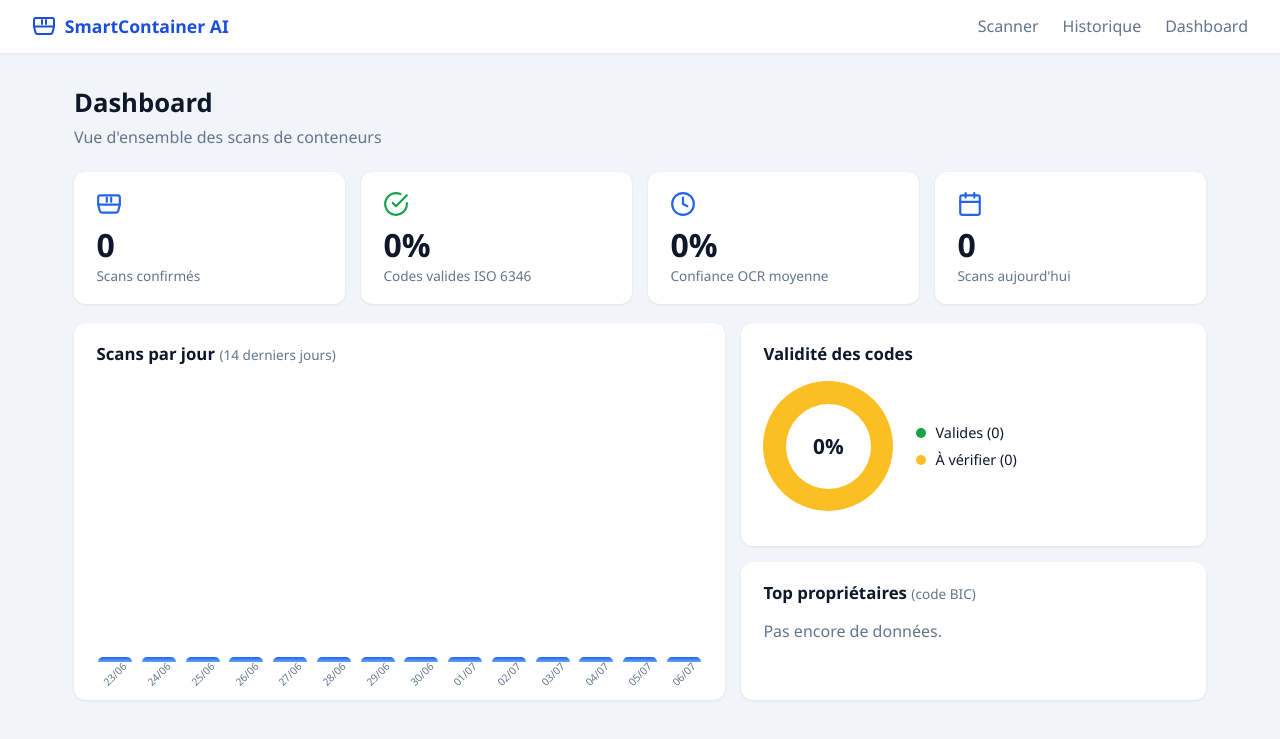
After one commit to medMansouri25/projet_container_ai, a Flask app: page /dashboard in a window 1280 px wide. The commit adds this page. Shown: the top 739 px of the page. Run offline with Flask 3, Linux system fonts and the light colour scheme; data that the repository does not hold is empty; some libraries are stand-ins or nearby versions.

Commit message:
Historique : modifier/supprimer un scan + onglet Dashboard analytique
- db.py : delete_scan, update_scan
- routes POST /scans/<id>/delete et /update (BIC normalise), GET /dashboard
- Historique : edition inline du code BIC (crayon -> champ editable ->
  Enregistrer), suppression avec confirmation
- Dashboard style Power BI sans dependance externe (CSS pur, offline) :
  KPIs (total, % valides ISO, confiance OCR moyenne, scans du jour),
  barres scans/jour 14 jours, donut validite, top proprietaires BIC
- Lien Dashboard dans la nav de toutes les pages

Co-Authored-By: Claude Fable 5 <noreply@anthropic.com>

```diff
--- a/Application/backend/app.py
+++ b/Application/backend/app.py
@@ -121,6 +121,70 @@ def history():
     return render_template("history.html", scans=scans)
 
 
+@app.route("/scans/<int:scan_id>/delete", methods=["POST"])
+def delete_scan(scan_id):
+    db.delete_scan(scan_id)
+    return redirect(url_for("history"))
+
+
+@app.route("/scans/<int:scan_id>/update", methods=["POST"])
+def update_scan(scan_id):
+    bic = (request.form.get("bic") or "").replace(" ", "").upper()
+    if bic:
+        db.update_scan(scan_id, bic)
+    return redirect(url_for("history"))
+
+
+@app.route("/dashboard")
+def dashboard():
+    db.init_db()
+    scans = db.list_scans(limit=1000)
+    stats = _compute_stats(scans)
+    return render_template("dashboard.html", **stats)
+
+
+def _compute_stats(scans: list) -> dict:
+    """KPIs et séries pour le dashboard (calculés côté Python)."""
+    from datetime import date, timedelta
+    from collections import Counter
+
+    total = len(scans)
+    valid_count = sum(1 for s in scans if ocr.validate_check_digit(s["bic"]))
+    confs = [s["ocr_confidence"] for s in scans if s.get("ocr_confidence")]
+    avg_conf = sum(confs) / len(confs) if confs else 0.0
+    today = date.today()
+    today_count = sum(1 for s in scans if s["created_at"].date() == today)
+
+    # scans par jour (14 derniers jours)
+    days = [today - timedelta(days=i) for i in range(13, -1, -1)]
+    per_day_counts = Counter(s["created_at"].date() for s in scans)
+    max_day = max((per_day_counts.get(d, 0) for d in days), default=0) or 1
+    per_day = [{
+        "label": d.strftime("%d/%m"),
+        "count": per_day_counts.get(d, 0),
+        "pct": round(per_day_counts.get(d, 0) / max_day * 100),
+    } for d in days]
+
+    # top codes proprietaires (4 premieres lettres)
+    owners = Counter(s["bic"][:4] for s in scans if len(s["bic"]) >= 4)
+    top = owners.most_common(5)
+    max_owner = top[0][1] if top else 1
+    top_owners = [{"code": c, "count": n, "pct": round(n / max_owner * 100)}
+                  for c, n in top]
+
+    valid_pct = round(valid_count / total * 100) if total else 0
+    return {
+        "total": total,
+        "valid_count": valid_count,
+        "valid_pct": valid_pct,
+        "invalid_count": total - valid_count,
+        "avg_conf_pct": round(avg_conf * 100),
+        "today_count": today_count,
+        "per_day": per_day,
+        "top_owners": top_owners,
+    }
+
+
 @app.route("/uploads/<path:name>")
 def uploads(name):
     return send_from_directory(UPLOAD_FOLDER, name)
--- a/Application/backend/db.py
+++ b/Application/backend/db.py
@@ -59,6 +59,18 @@ def save_scan(bic: str, ocr_confidence: float = None, image_path: str = None) ->
         return cur.fetchone()[0]
 
 
+def delete_scan(scan_id: int) -> None:
+    """Supprime un scan de l'historique."""
+    with get_conn() as conn, conn.cursor() as cur:
+        cur.execute("DELETE FROM scans WHERE id = %s", (scan_id,))
+
+
+def update_scan(scan_id: int, bic: str) -> None:
+    """Corrige le code BIC d'un scan existant."""
+    with get_conn() as conn, conn.cursor() as cur:
+        cur.execute("UPDATE scans SET bic = %s WHERE id = %s", (bic, scan_id))
+
+
 def list_scans(limit: int = 50) -> list:
     """Retourne les derniers scans confirmés (plus récents d'abord)."""
     with get_conn() as conn:
--- a/Application/backend/static/css/style.css
+++ b/Application/backend/static/css/style.css
@@ -164,3 +164,137 @@ h1 { font-size: 1.6rem; margin-bottom: 0.4rem; }
 .history-table tbody tr { border-top: 1px solid #f1f5f9; }
 .history-table .bic { font-family: 'Consolas', monospace; font-weight: 700; }
 .thumb { width: 72px; height: 48px; object-fit: cover; border-radius: 6px; }
+
+main.wide { max-width: 1180px; }
+
+/* ── Actions historique ─────────────────────────────────────── */
+.btn-small { padding: 0.4rem 0.6rem; font-size: 0.85rem; }
+.btn-danger { background: #fee2e2; color: var(--danger); }
+.btn-danger:hover { background: var(--danger); color: #fff; }
+.inline-form { display: inline; }
+.actions { white-space: nowrap; }
+.edit-form { display: flex; gap: 0.4rem; align-items: center; }
+.bic-input {
+  font-family: 'Consolas', monospace;
+  font-weight: 700;
+  font-size: 0.95rem;
+  border: none;
+  background: transparent;
+  width: 9.5rem;
+  letter-spacing: 1px;
+}
+.bic-input.editing {
+  border: 2px solid var(--primary);
+  border-radius: 6px;
+  background: #fff;
+  padding: 0.25rem 0.5rem;
+}
+
+/* ── Dashboard ──────────────────────────────────────────────── */
+.kpi-grid {
+  display: grid;
+  grid-template-columns: repeat(auto-fit, minmax(200px, 1fr));
+  gap: 1rem;
+  margin: 1.2rem 0;
+}
+.kpi-card {
+  background: var(--card);
+  border-radius: 12px;
+  padding: 1.2rem 1.4rem;
+  box-shadow: 0 1px 3px rgba(0,0,0,0.08);
+}
+.kpi-icon { width: 26px; height: 26px; color: var(--primary); margin-bottom: 0.5rem; }
+.kpi-icon.kpi-ok { color: var(--ok); }
+.kpi-value { font-size: 2rem; font-weight: 800; line-height: 1.1; }
+.kpi-label { color: var(--muted); font-size: 0.85rem; margin-top: 0.2rem; }
+
+.dash-grid {
+  display: grid;
+  grid-template-columns: 1.4fr 1fr;
+  gap: 1rem;
+}
+@media (max-width: 860px) { .dash-grid { grid-template-columns: 1fr; } }
+.dash-card {
+  background: var(--card);
+  border-radius: 12px;
+  padding: 1.2rem 1.4rem;
+  box-shadow: 0 1px 3px rgba(0,0,0,0.08);
+}
+.dash-card:first-child { grid-row: span 2; }
+.dash-card h2 { font-size: 1.05rem; margin-bottom: 1rem; }
+.dash-sub { color: var(--muted); font-weight: 400; font-size: 0.85rem; }
+
+.bar-chart {
+  display: flex;
+  align-items: flex-end;
+  gap: 6px;
+  height: 300px;
+  padding-top: 1rem;
+}
+.bar-col {
+  flex: 1;
+  display: flex;
+  flex-direction: column;
+  align-items: center;
+  justify-content: flex-end;
+  height: 100%;
+}
+.bar {
+  width: 100%;
+  max-width: 34px;
+  background: linear-gradient(180deg, var(--primary), #60a5fa);
+  border-radius: 5px 5px 0 0;
+  min-height: 2px;
+  transition: height 0.3s;
+}
+.bar-count { font-size: 0.75rem; color: var(--muted); margin-bottom: 3px; }
+.bar-label {
+  font-size: 0.65rem;
+  color: var(--muted);
+  margin-top: 5px;
+  transform: rotate(-45deg);
+  white-space: nowrap;
+}
+
+.donut-wrap { display: flex; align-items: center; gap: 1.4rem; }
+.donut {
+  width: 130px;
+  height: 130px;
+  border-radius: 50%;
+  display: flex;
+  align-items: center;
+  justify-content: center;
+  flex-shrink: 0;
+}
+.donut-hole {
+  width: 85px;
+  height: 85px;
+  border-radius: 50%;
+  background: var(--card);
+  display: flex;
+  align-items: center;
+  justify-content: center;
+  font-weight: 800;
+  font-size: 1.3rem;
+}
+.legend { display: flex; flex-direction: column; gap: 0.5rem; font-size: 0.9rem; }
+.dot {
+  display: inline-block;
+  width: 10px;
+  height: 10px;
+  border-radius: 50%;
+  margin-right: 6px;
+}
+.dot-ok { background: var(--ok); }
+.dot-warn { background: #fbbf24; }
+
+.hbar-row { display: flex; align-items: center; gap: 0.7rem; margin-bottom: 0.7rem; }
+.hbar-code { font-family: 'Consolas', monospace; font-weight: 700; width: 3.4rem; }
+.hbar-track { flex: 1; background: #f1f5f9; border-radius: 6px; height: 14px; }
+.hbar {
+  height: 100%;
+  background: linear-gradient(90deg, var(--primary), #60a5fa);
+  border-radius: 6px;
+  min-width: 4px;
+}
+.hbar-count { color: var(--muted); font-size: 0.85rem; width: 2rem; text-align: right; }
--- /dev/null
+++ b/Application/backend/templates/dashboard.html
@@ -0,0 +1,91 @@
+<!DOCTYPE html>
+<html lang="fr">
+<head>
+  <meta charset="UTF-8">
+  <meta name="viewport" content="width=device-width, initial-scale=1.0">
+  <title>Dashboard — SmartContainer AI</title>
+  <link rel="stylesheet" href="{{ url_for('static', filename='css/style.css') }}">
+</head>
+<body>
+  <nav>
+    <span class="brand">
+      <svg class="icon icon-brand" viewBox="0 0 24 24" fill="none" stroke="currentColor" stroke-width="2" stroke-linecap="round" stroke-linejoin="round"><path d="M22 12.5V6a2 2 0 0 0-2-2H4a2 2 0 0 0-2 2v6.5"/><path d="M10 6v4"/><path d="M14 6v4"/><path d="M2 12.5h20l-1.5 6a2 2 0 0 1-2 1.5h-13a2 2 0 0 1-2-1.5z"/></svg>
+      SmartContainer AI
+    </span>
+    <a href="/">Scanner</a>
+    <a href="/history">Historique</a>
+    <a href="/dashboard">Dashboard</a>
+  </nav>
+
+  <main class="wide">
+    <h1>Dashboard</h1>
+    <p class="subtitle">Vue d'ensemble des scans de conteneurs</p>
+
+    <div class="kpi-grid">
+      <div class="kpi-card">
+        <svg class="icon kpi-icon" viewBox="0 0 24 24" fill="none" stroke="currentColor" stroke-width="2" stroke-linecap="round" stroke-linejoin="round"><path d="M22 12.5V6a2 2 0 0 0-2-2H4a2 2 0 0 0-2 2v6.5"/><path d="M10 6v4"/><path d="M14 6v4"/><path d="M2 12.5h20l-1.5 6a2 2 0 0 1-2 1.5h-13a2 2 0 0 1-2-1.5z"/></svg>
+        <div class="kpi-value">{{ total }}</div>
+        <div class="kpi-label">Scans confirmés</div>
+      </div>
+      <div class="kpi-card">
+        <svg class="icon kpi-icon kpi-ok" viewBox="0 0 24 24" fill="none" stroke="currentColor" stroke-width="2" stroke-linecap="round" stroke-linejoin="round"><path d="M22 11.08V12a10 10 0 1 1-5.93-9.14"/><polyline points="22 4 12 14.01 9 11.01"/></svg>
+        <div class="kpi-value">{{ valid_pct }}%</div>
+        <div class="kpi-label">Codes valides ISO 6346</div>
+      </div>
+      <div class="kpi-card">
+        <svg class="icon kpi-icon" viewBox="0 0 24 24" fill="none" stroke="currentColor" stroke-width="2" stroke-linecap="round" stroke-linejoin="round"><circle cx="12" cy="12" r="10"/><polyline points="12 6 12 12 16 14"/></svg>
+        <div class="kpi-value">{{ avg_conf_pct }}%</div>
+        <div class="kpi-label">Confiance OCR moyenne</div>
+      </div>
+      <div class="kpi-card">
+        <svg class="icon kpi-icon" viewBox="0 0 24 24" fill="none" stroke="currentColor" stroke-width="2" stroke-linecap="round" stroke-linejoin="round"><rect x="3" y="4" width="18" height="18" rx="2"/><line x1="16" y1="2" x2="16" y2="6"/><line x1="8" y1="2" x2="8" y2="6"/><line x1="3" y1="10" x2="21" y2="10"/></svg>
+        <div class="kpi-value">{{ today_count }}</div>
+        <div class="kpi-label">Scans aujourd'hui</div>
+      </div>
+    </div>
+
+    <div class="dash-grid">
+      <div class="dash-card">
+        <h2>Scans par jour <span class="dash-sub">(14 derniers jours)</span></h2>
+        <div class="bar-chart">
+          {% for d in per_day %}
+          <div class="bar-col" title="{{ d.label }} : {{ d.count }} scan(s)">
+            <span class="bar-count">{{ d.count if d.count else '' }}</span>
+            <div class="bar" style="height: {{ d.pct if d.count else 2 }}%"></div>
+            <span class="bar-label">{{ d.label }}</span>
+          </div>
+          {% endfor %}
+        </div>
+      </div>
+
+      <div class="dash-card">
+        <h2>Validité des codes</h2>
+        <div class="donut-wrap">
+          <div class="donut" style="background: conic-gradient(var(--ok) 0 {{ valid_pct }}%, #fbbf24 {{ valid_pct }}% 100%);">
+            <div class="donut-hole">{{ valid_pct }}%</div>
+          </div>
+          <div class="legend">
+            <span><i class="dot dot-ok"></i> Valides ({{ valid_count }})</span>
+            <span><i class="dot dot-warn"></i> À vérifier ({{ invalid_count }})</span>
+          </div>
+        </div>
+      </div>
+
+      <div class="dash-card">
+        <h2>Top propriétaires <span class="dash-sub">(code BIC)</span></h2>
+        {% if top_owners %}
+          {% for o in top_owners %}
+          <div class="hbar-row">
+            <span class="hbar-code">{{ o.code }}</span>
+            <div class="hbar-track"><div class="hbar" style="width: {{ o.pct }}%"></div></div>
+            <span class="hbar-count">{{ o.count }}</span>
+          </div>
+          {% endfor %}
+        {% else %}
+          <p class="subtitle">Pas encore de données.</p>
+        {% endif %}
+      </div>
+    </div>
+  </main>
+</body>
+</html>
--- a/Application/backend/templates/index.html
+++ b/Application/backend/templates/index.html
@@ -14,6 +14,7 @@
     </span>
     <a href="/">Scanner</a>
     <a href="/history">Historique</a>
+    <a href="/dashboard">Dashboard</a>
   </nav>
 
   <main>
--- a/Application/backend/templates/result.html
+++ b/Application/backend/templates/result.html
@@ -14,6 +14,7 @@
     </span>
     <a href="/">Scanner</a>
     <a href="/history">Historique</a>
+    <a href="/dashboard">Dashboard</a>
   </nav>
 
   <main>
```
Also changed, not shown: Application/backend/templates/history.html (+39 -4 lines).
